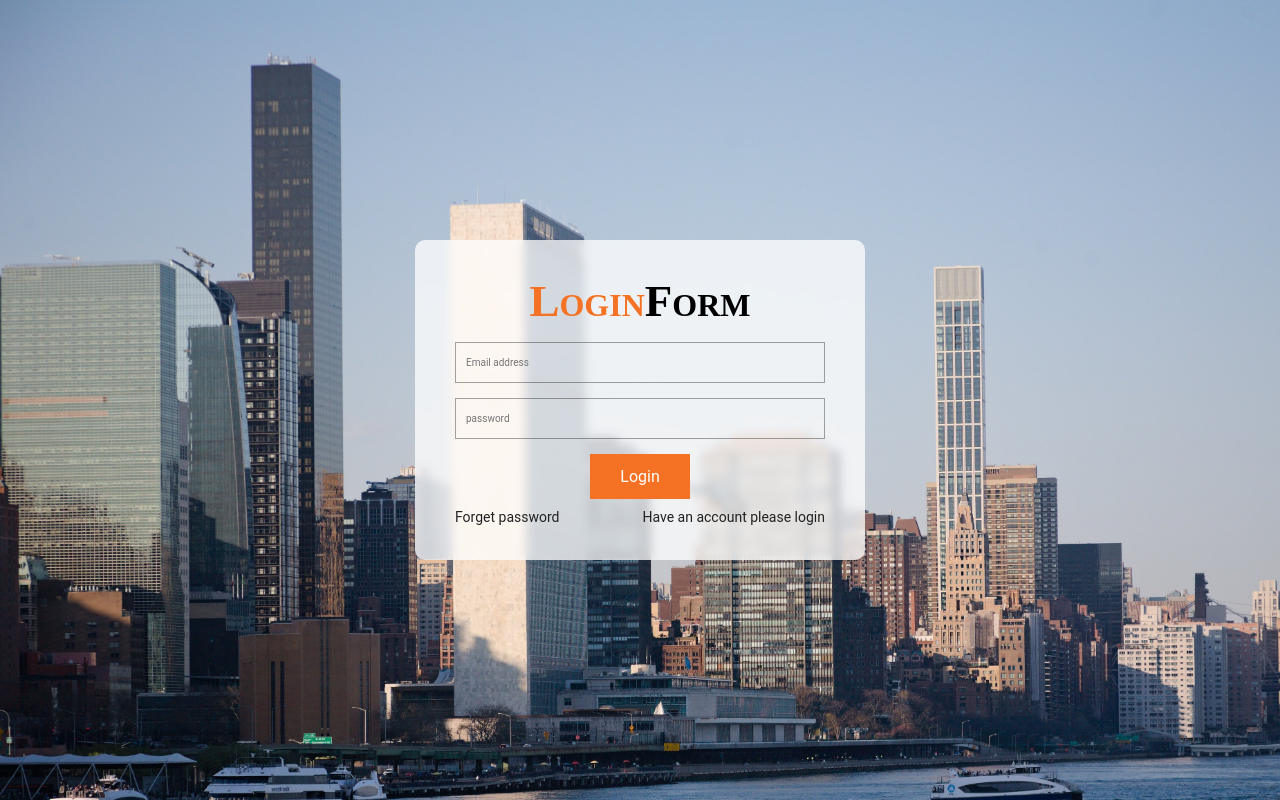
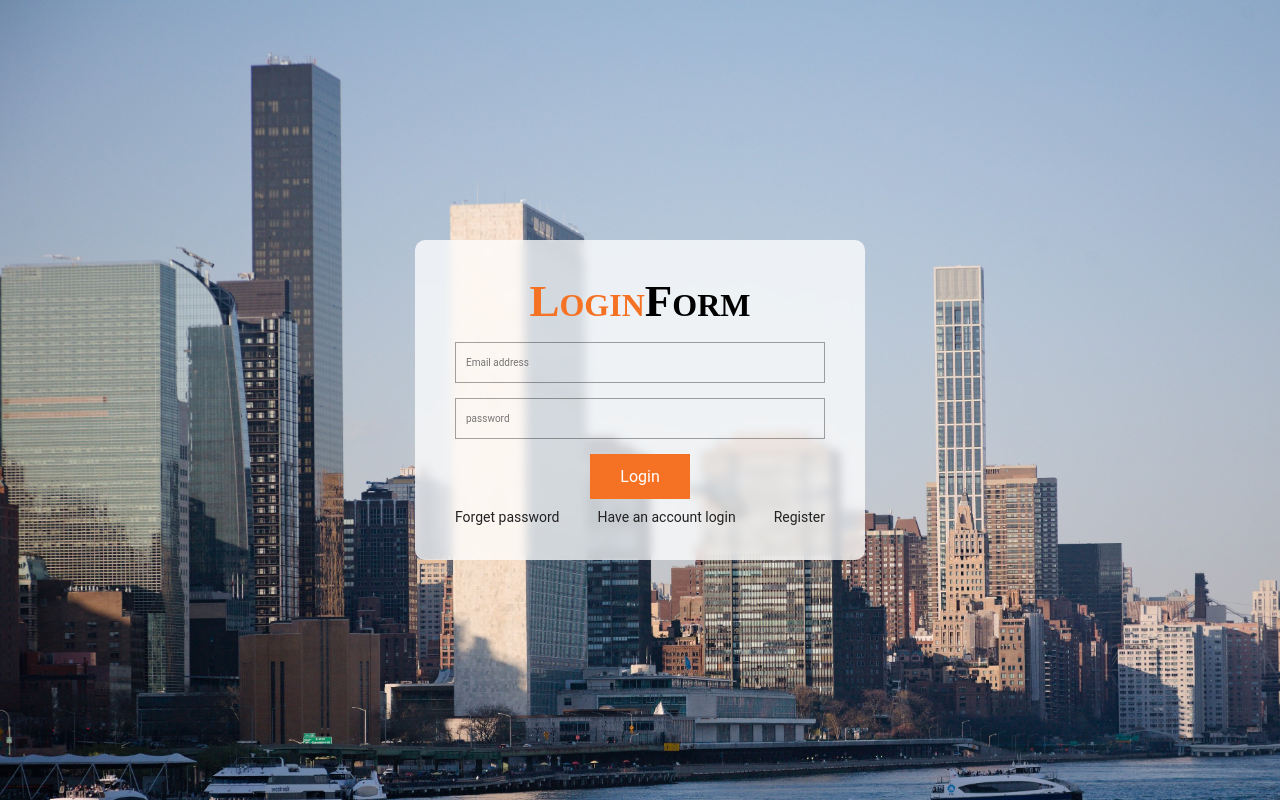
Before and after one commit to Jonzdee/Form-Registration, a plain HTML site: page login.html in a window 1280 px wide. Drawn offline with Linux system fonts and the light colour scheme.

Commit message:
Update login.html

```diff
--- a/login.html
+++ b/login.html
@@ -26,7 +26,8 @@
                 </div>
                 <div class="account-have">
                     <a href="forgetpass.html">Forget password </a>
-                    <a href="#">Have an account please login </a>
+                    <a href="#">Have an account login </a>
+                    <a href="index.html">Register</a>
                 </div>
 
 
```
